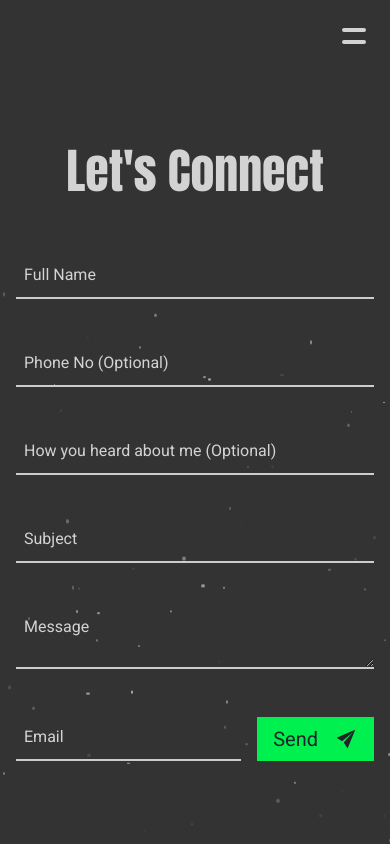
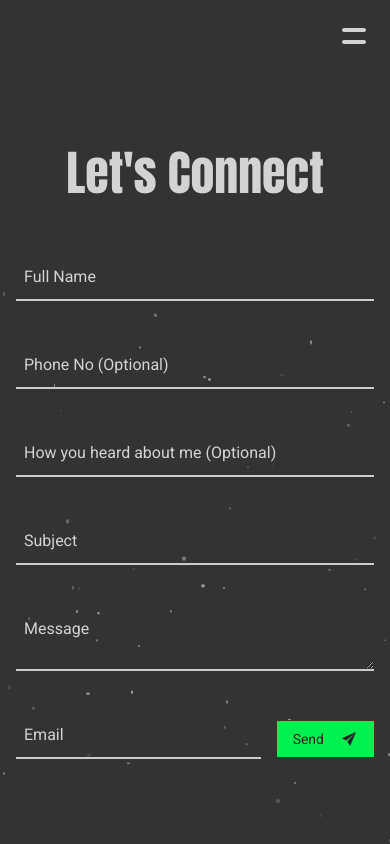
Before and after one commit to hamas-munawar/Portfolio-2.0, a Next.js app: page /contact in a window 390 px wide. Shown: the top 844 px of the page. Built offline with nearby package versions, Linux system fonts and the light colour scheme.

Commit message:
style(contact): adjust button text and icon sizes for responsiveness
Make button text and icon sizes responsive by adding mobile-specific text sizes

```diff
--- a/app/contact/page.tsx
+++ b/app/contact/page.tsx
@@ -114,10 +114,10 @@ const ContactPage = () => {
           </div>
           <button
             type="submit"
-            className="px-4 py-2 bg-brand hover:cursor-pointer text-gray-jet flex gap-4 items-center text-xl outline-none"
+            className="px-4 py-2 bg-brand hover:cursor-pointer text-gray-jet flex gap-4 items-center text-sm md:text-xl outline-none"
           >
             Send
-            <IoIosSend className="text-2xl" />
+            <IoIosSend className="text-lg md:text-2xl" />
           </button>
         </div>
       </form>
```
